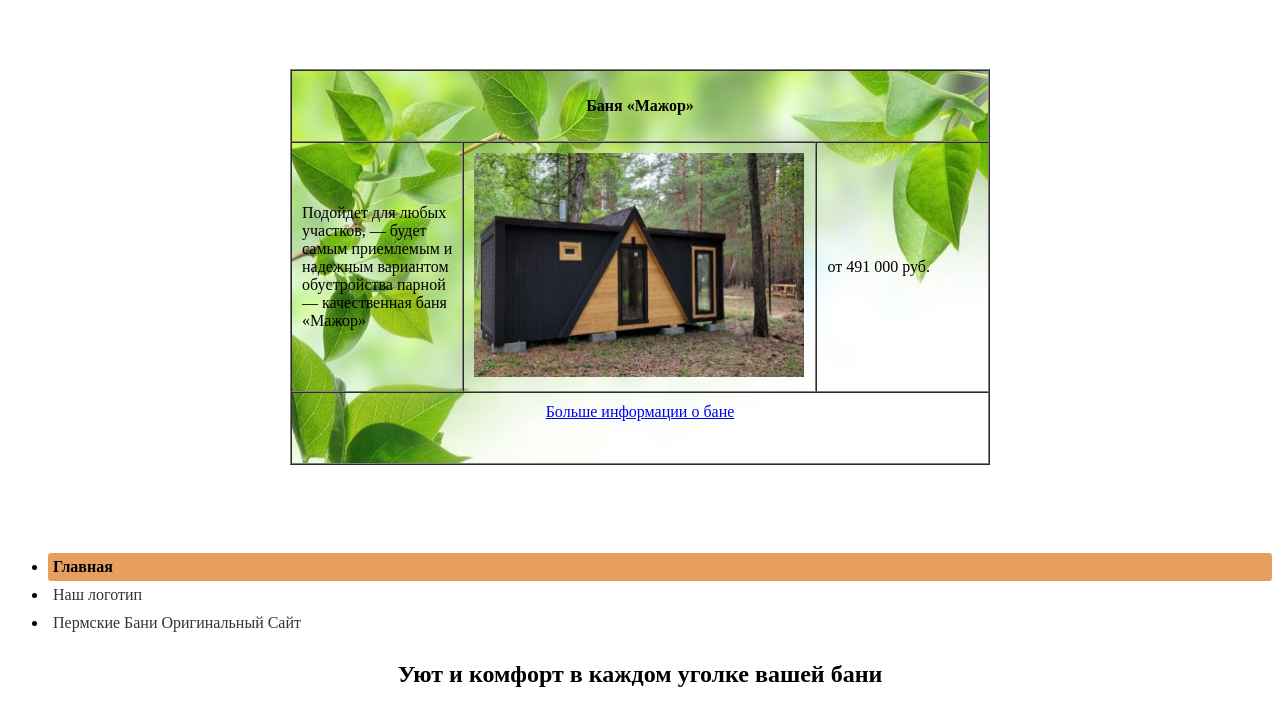
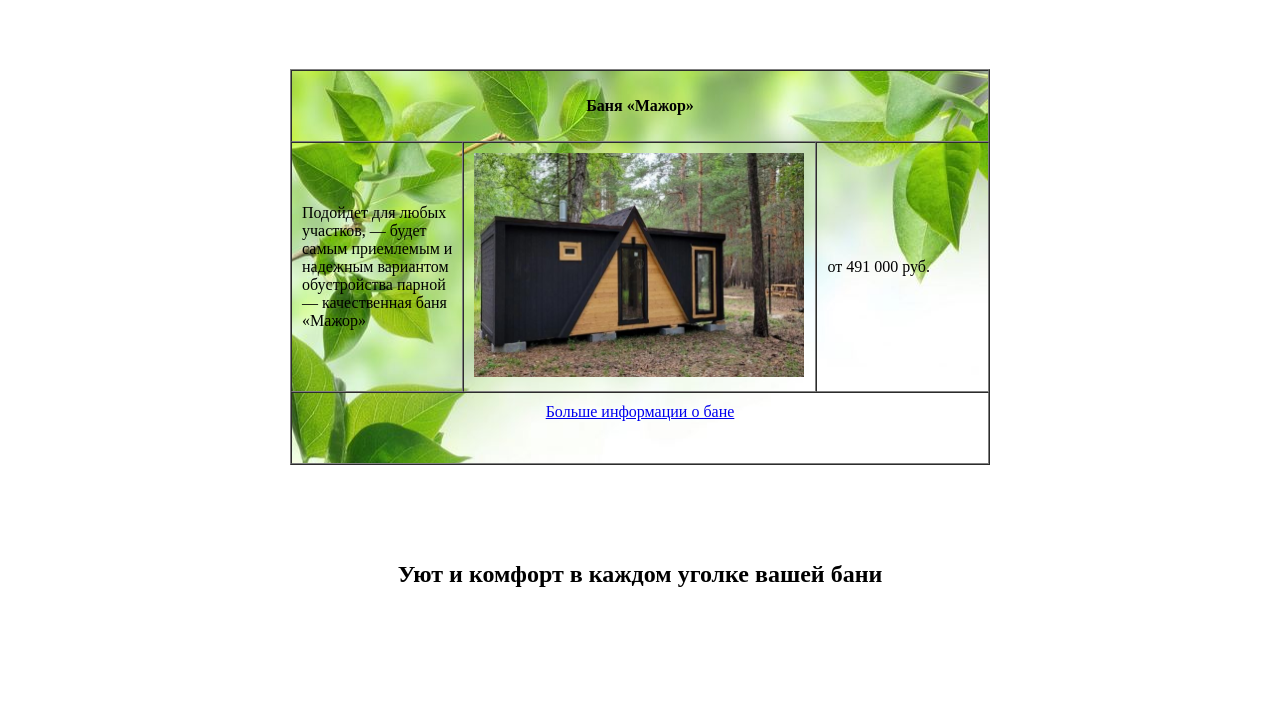
Before and after one commit to hikerAI/2025_BTW, a plain HTML site: page myWEB/index.html in a window 1280 px wide. Shown: the part 1265-1991 px from the top of the page. Drawn offline with Linux system fonts and the light colour scheme.

Commit message:
Update index.html

```diff
--- a/myWEB/index.html
+++ b/myWEB/index.html
@@ -128,12 +128,6 @@
     <br><br>
     <br><br>
 <div id="logo"></div>
-<ul>
-    <li><a href="index.html" target="_self" class="nav-active">Главная</a></li>
-    <li><a href="#logo" target="_self">Наш логотип</a></li>
-    <li><a href="https://perm.bani.ru.com/" target="_blank">Пермские Бани Оригинальный Сайт</a></li>
-    <!-- остальные пункты меню -->
-</ul>
     <p style="text-align: center; font-size: 24px; font-weight: Bold;">
     Уют и комфорт в каждом уголке вашей бани
     </p>
```
